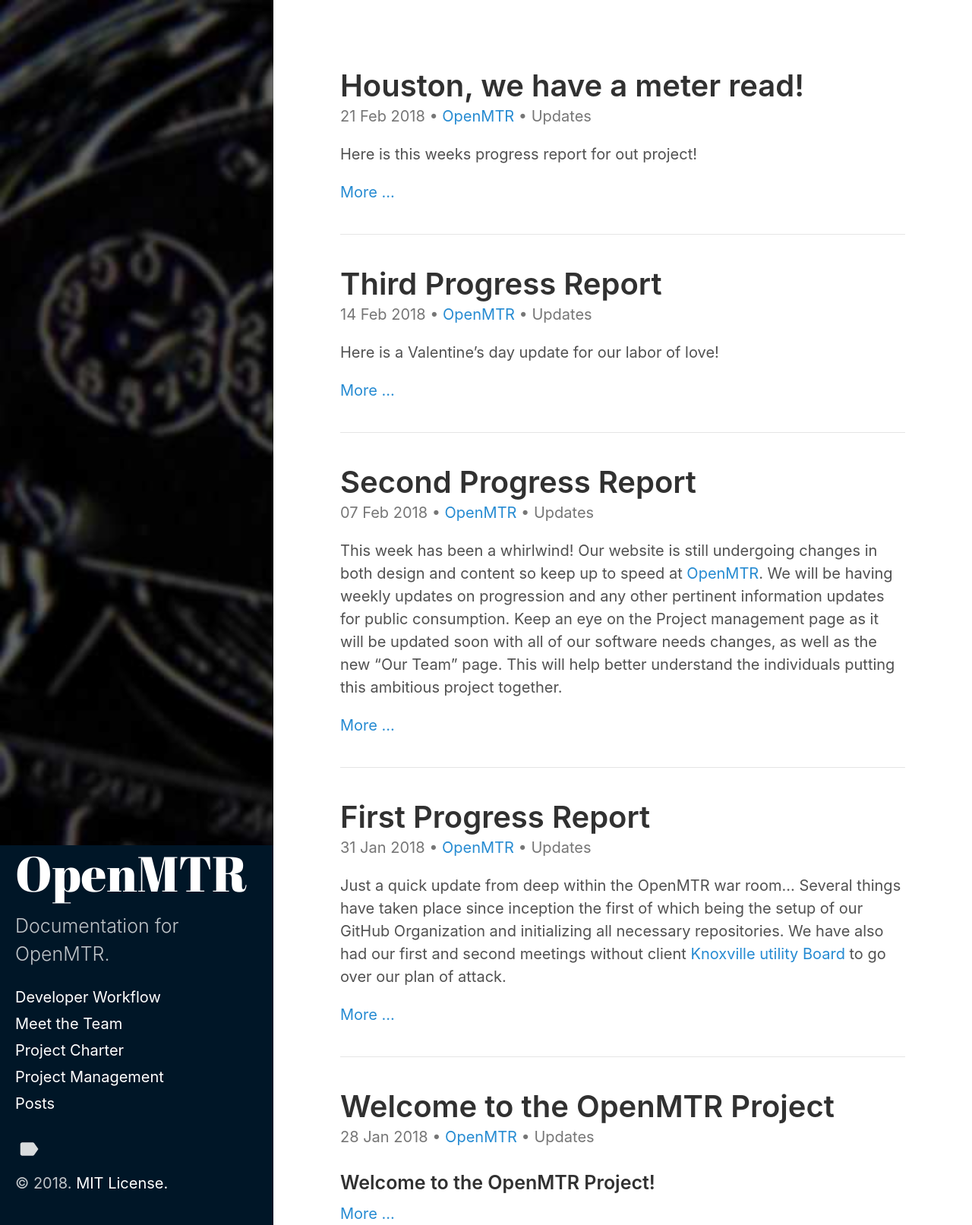
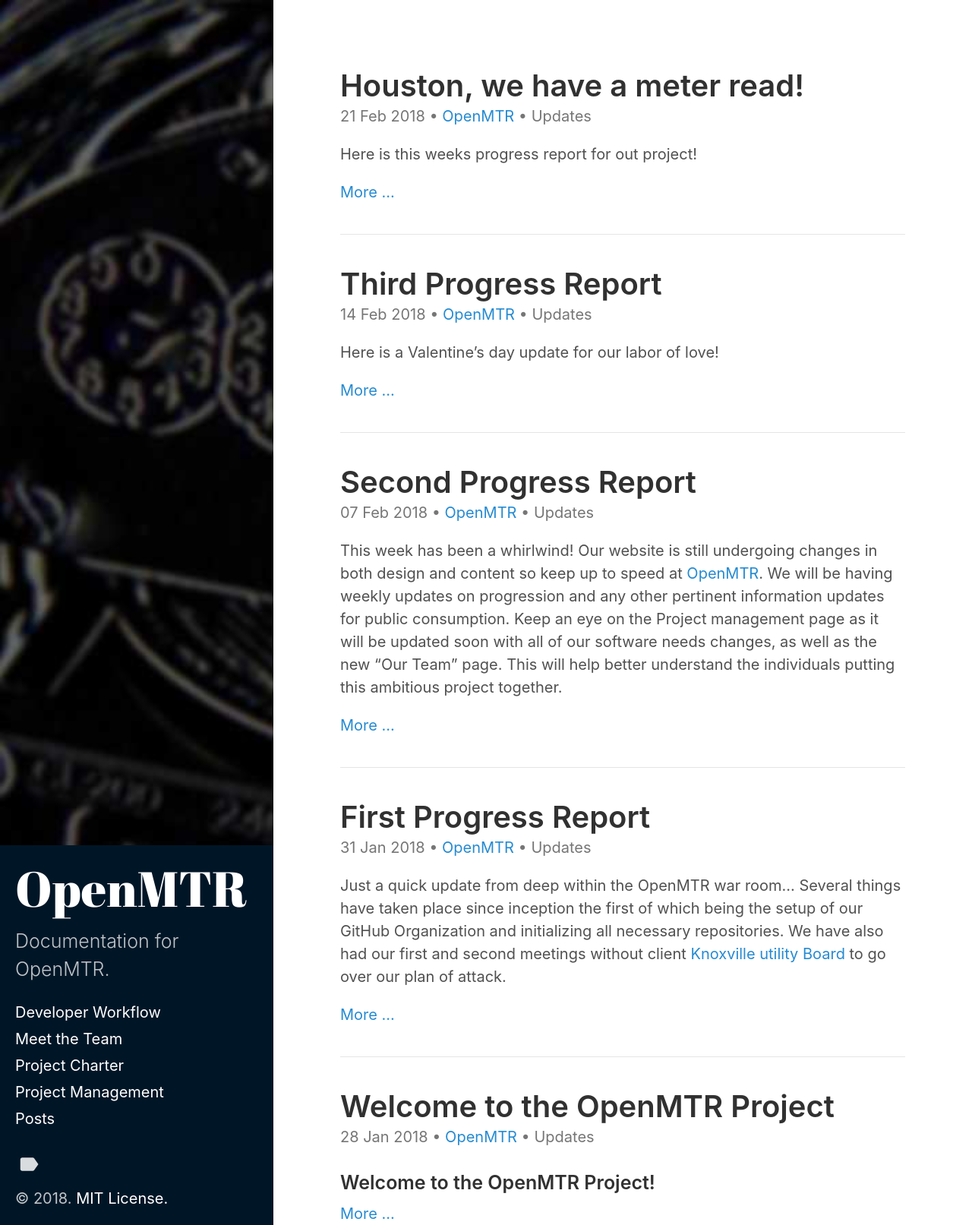
Before and after one commit to knoxville-utilities-board/OpenMTR.github.io_2018, a Jekyll site: the page built from index.html, in a window 1280 px wide. Shown: the whole page at 76% size. Built offline with Jekyll 4.4.1, drawn with Linux system fonts in a browser that asks for light colours; the list of posts is cut into pages by our own code.

Commit message:
fix: fixed sidebar position (#44)

```diff
--- a/_sass/hydeout/_pagination.scss
+++ b/_sass/hydeout/_pagination.scss
@@ -40,12 +40,12 @@
 
 // Make room for larger header by extending margin below title
 .index #sidebar {
-  padding-bottom: calc(#{$section-spacing} + #{$padding-v});
+  padding-bottom: calc(#{$section-spacing - 1rem} + #{$padding-v});
 }
 
 // But not on page1
 .home.index #sidebar {
-  padding-bottom: $section-spacing;
+  padding-bottom: $section-spacing - 1rem;
 }
 
 // Undo for larger screens
@@ -67,6 +67,6 @@
   }
 
   .index #sidebar {
-    padding-bottom: $section-spacing;
+    padding-bottom: $section-spacing - 1rem;
   }
 }
```
